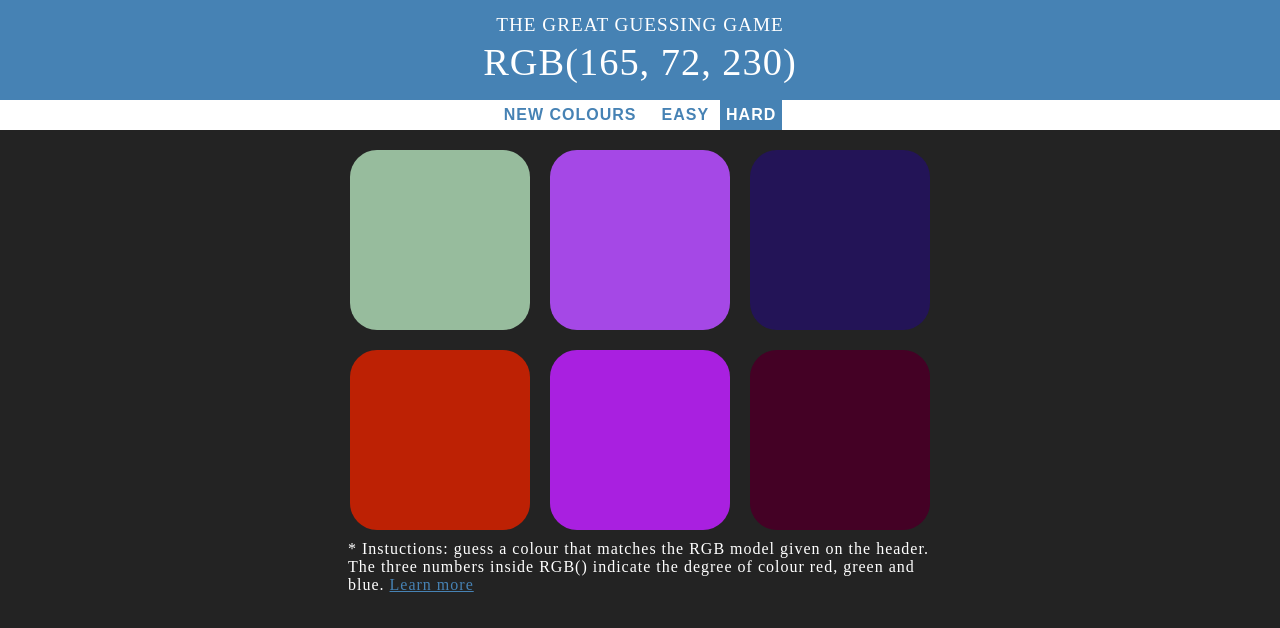
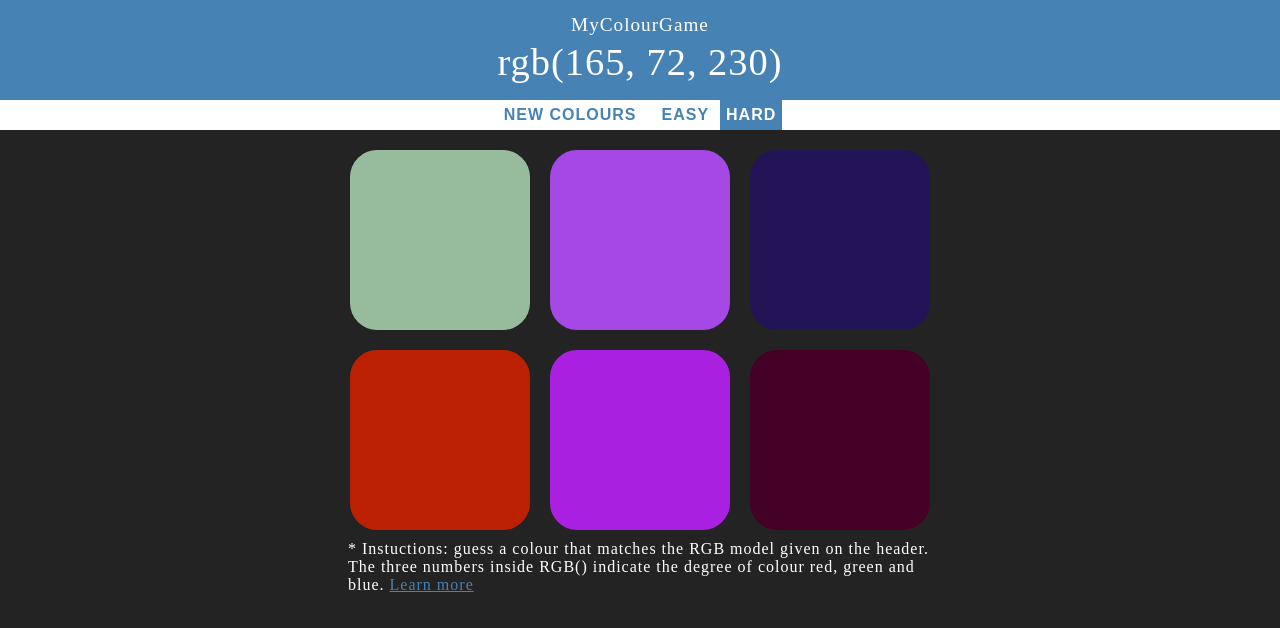
Before and after one commit to norelleshi/mycolourgame, a website: page views/index.html in a window 1280 px wide. Drawn offline with Linux system fonts and the light colour scheme.

Commit message:
title font

```diff
--- a/public/stylesheets/style.css
+++ b/public/stylesheets/style.css
@@ -30,7 +30,6 @@ h1 {
     color: white;
     background: steelblue;
     margin: 0;
-    text-transform: uppercase;
     padding: .8rem 0;
 	line-height: 1.3;
 }
--- a/views/index.html
+++ b/views/index.html
@@ -9,7 +9,7 @@
 </head>
 <body>
     <h1>
-        The Great Guessing Game
+        MyColourGame
         <br>
         <span id="colorDisplay">RGB</span>
     </h1>
```
